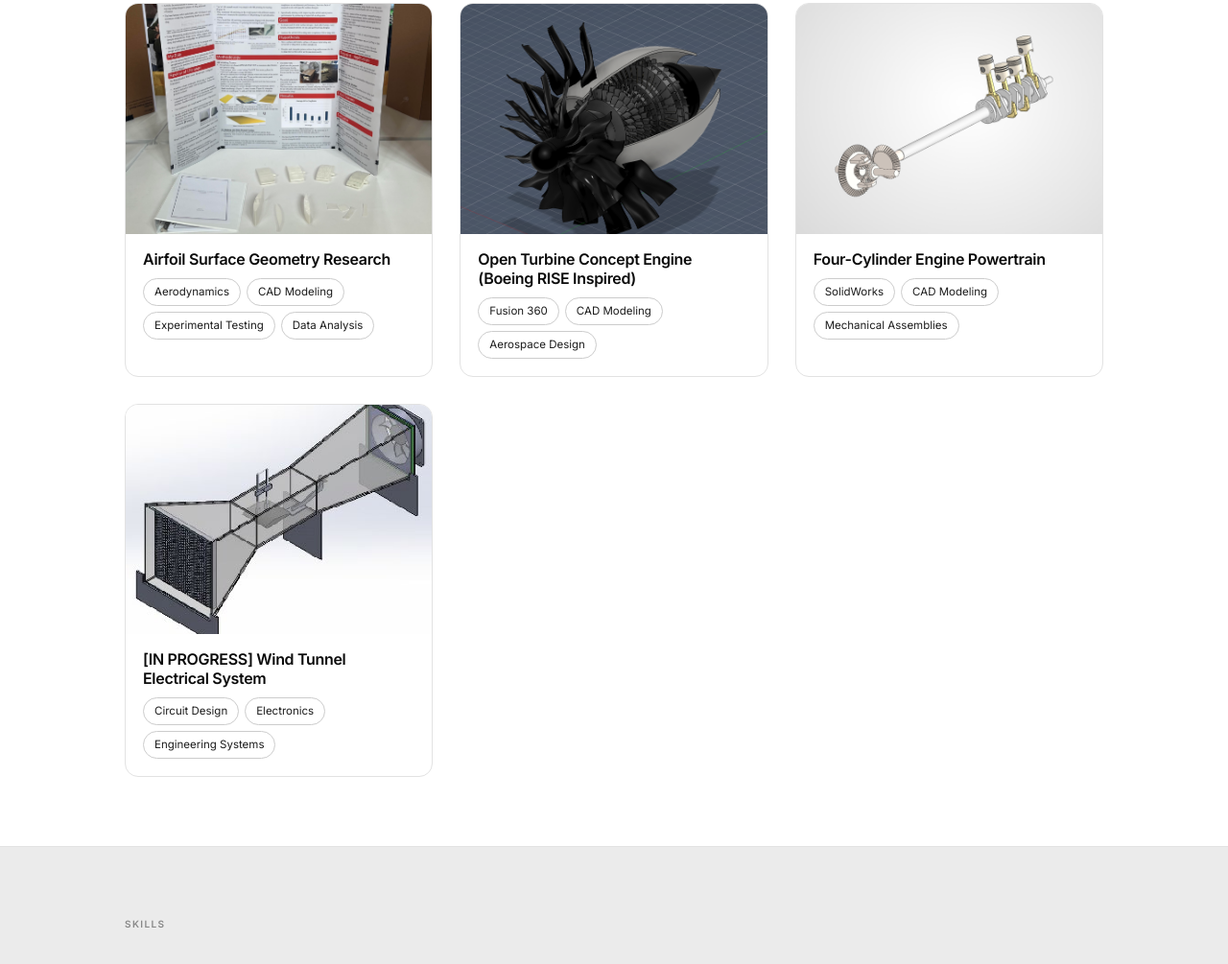
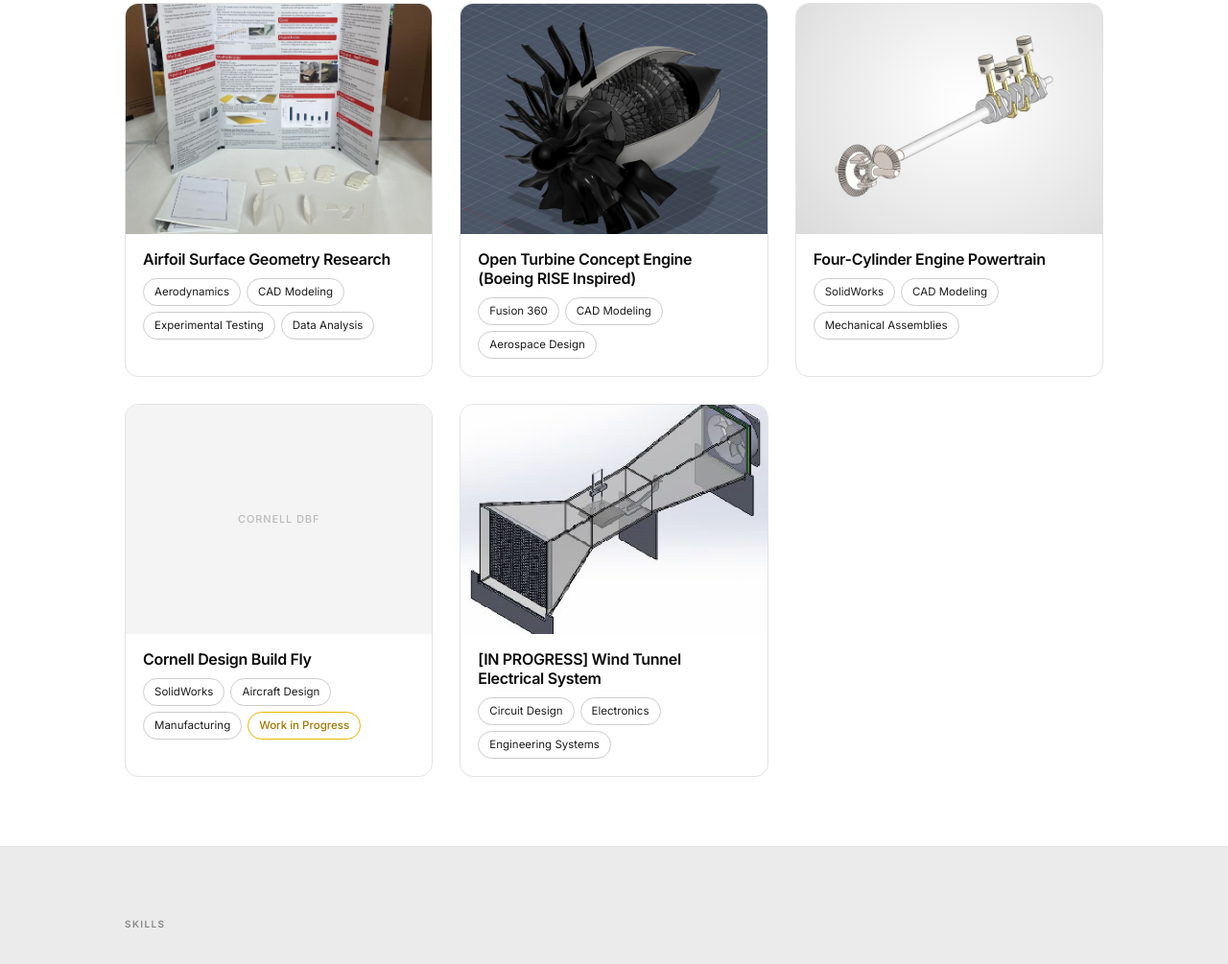
Before and after one commit to yanialiche/yanialiche.github.io, a plain HTML site: page index.html in a window 1280 px wide. Shown: the part 332-1337 px from the top of the page at 96% size. Drawn offline with Linux system fonts and the light colour scheme.

Commit message:
Add Cornell Design Build Fly portfolio entry

```diff
--- a/index.html
+++ b/index.html
@@ -393,6 +393,22 @@
       ]
     },
     {
+      id: "cornell-design-build-fly",
+      title: "Cornell Design Build Fly",
+      tags: ["SolidWorks", "Aircraft Design", "Manufacturing", "Work in Progress"],
+      thumbnail: "",
+      thumbnailLabel: "Cornell DBF",
+      images: [],
+      paper: "",
+      summary: `Designing the vertical stabilizer and tail control hardware for Cornell Design Build Fly as a member of the Aerodynamics and Controls subteam. My work includes internal ribs, structural supports, servo mounting, and assembly tooling.`,
+      details: [
+        `I joined Cornell Design Build Fly in September 2026 to contribute to an aircraft that will be manufactured and flown. On the Aerodynamics and Controls subteam, I have been working on the vertical stabilizer and its integration with the rest of the tail assembly.`,
+        `In SolidWorks, I modeled the stabilizer structure, including internal ribs, reinforcement, and supports. I also worked on the servo mount and rudder linkage, considering how the servo arm, pushrod, and control horn fit together while leaving room for the rudder to move.`,
+        `A major part of the design process has been thinking through how the parts will be assembled. I developed a manufacturing plan for the stabilizer and rudder, covering hinge installation, servo placement, and linkage clearance. This has helped me connect CAD decisions with the steps needed to build the actual assembly.`,
+        `I am also developing a wing alignment jig that accounts for the spars and stringers passing through it. The challenge is to hold the wing components in position during bonding while allowing the jig to be removed after the adhesive cures. This work is teaching me to consider access, tolerances, and ease of manufacturing alongside the geometry itself.`
+      ]
+    },
+    {
       id: "wind-tunnel-electrical-system",
       title: "[IN PROGRESS] Wind Tunnel Electrical System",
       tags: ["Circuit Design", "Electronics", "Engineering Systems"],
@@ -418,7 +434,7 @@
         <div class="card-img">
           ${p.thumbnail
             ? `<img src="${p.thumbnail}" alt="${p.title}">`
-            : `<span class="card-img-label">Project Image</span>`}
+            : `<span class="card-img-label">${p.thumbnailLabel || 'Project Image'}</span>`}
         </div>
         <div class="card-body">
           <h3>${p.title}</h3>
@@ -465,6 +481,8 @@
 
     const cols = Math.min(p.images.filter(s => s).length || 1, 4);
     const gallery = document.getElementById('detail-gallery');
+    gallery.hidden = p.images.length === 0;
+    gallery.style.display = p.images.length === 0 ? 'none' : '';
     gallery.style.gridTemplateColumns = `repeat(${cols}, 1fr)`;
 
     gallery.innerHTML = p.images.map((src, i) => {
```
